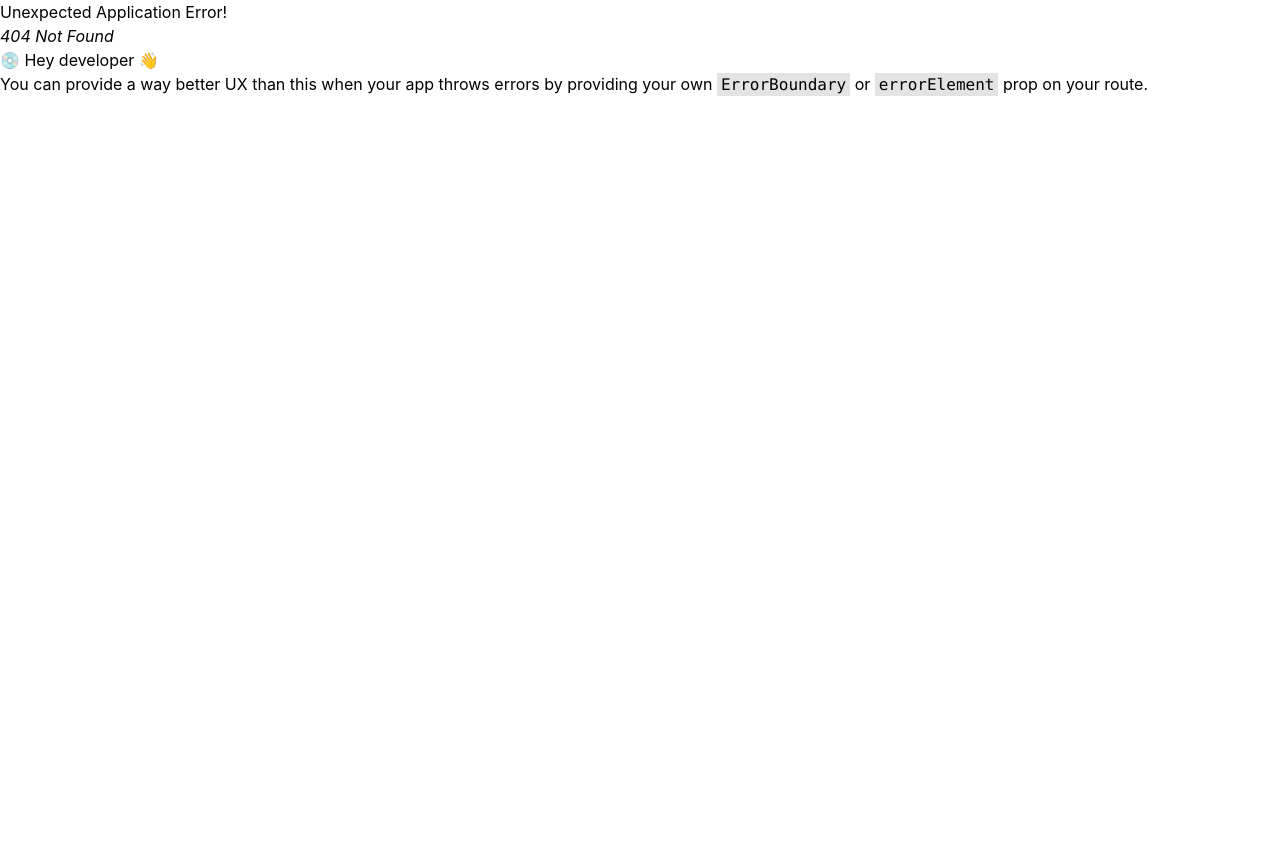
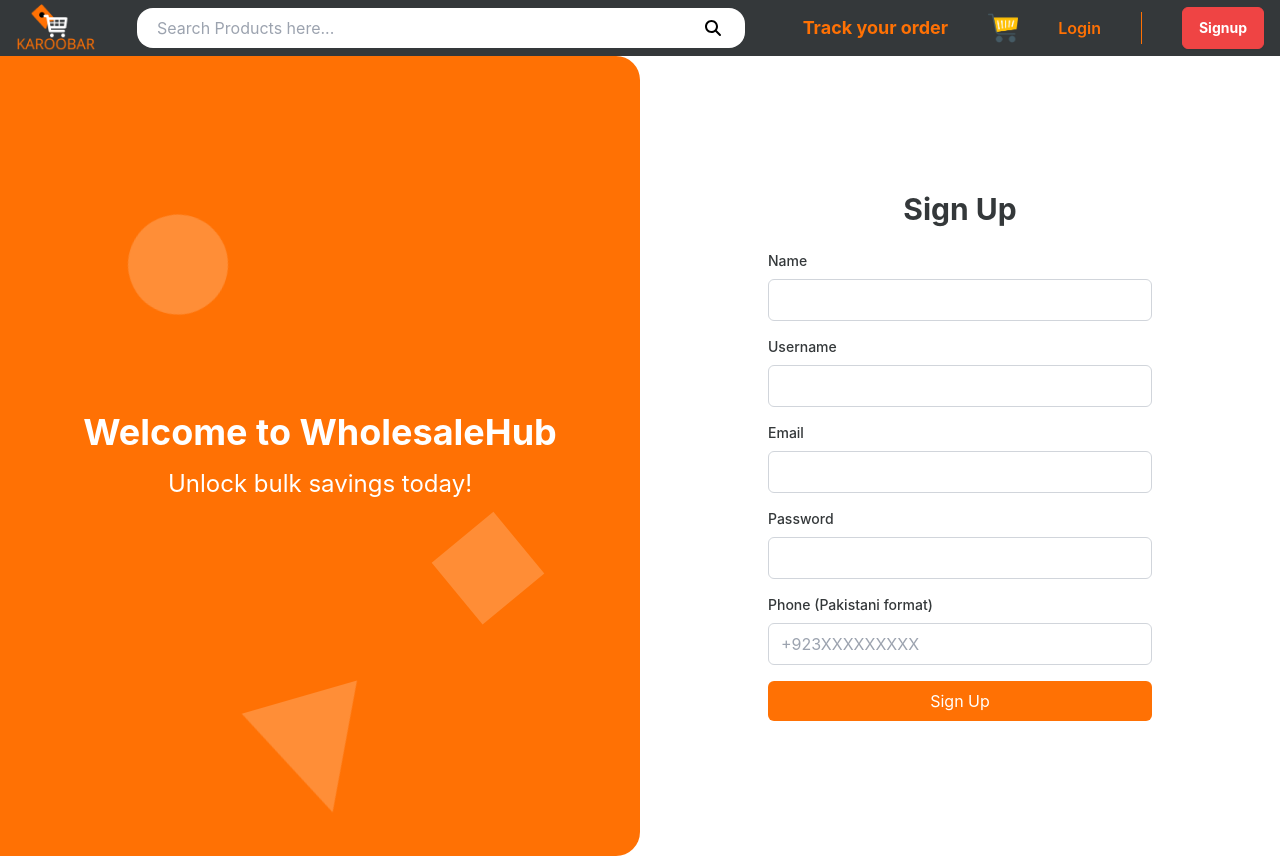
Before and after one commit to CodeBard-x88/B2B-Wholesale-Marketplace, a React (Create React App) app in the folder frontend/: page /signup in a window 1280 px wide. Before the commit this address had no page. Before the commit the page ends 800 px from the top, so only its background shows below. Built offline with nearby package versions, Linux system fonts and the light colour scheme.

Commit message:
feat<create signup form>

```diff
--- a/frontend/src/App.js
+++ b/frontend/src/App.js
@@ -12,6 +12,7 @@
 import ProductDescription from "./Components/ProductDescription";
 import SellerRegistrationForm from "./Components/SellerRegistrationForm"
 import CreateStoreForm from "./Components/CreateStoreForm";
+import SignupPage from "./Components/SignupForm";
 
 library.add(fab, faUser, faMagnifyingGlass)
 
@@ -41,6 +42,10 @@
     {
       path: "/CreateStore",
       element: <><HeaderMainStore /><CreateStoreForm/></>
+    },
+    {
+      path: "/signup",
+      element: <><HeaderMainStore/><SignupPage/></>
     }
   ]);
   return (
--- a/frontend/src/Components/HeaderMainStore.js
+++ b/frontend/src/Components/HeaderMainStore.js
@@ -1,6 +1,6 @@
 import React, { useState } from "react";
 import { FontAwesomeIcon } from '@fortawesome/react-fontawesome';
-import { Link } from "react-router-dom";
+import { Link, useNavigate } from "react-router-dom";
 import { TextAnimationClasses, IconsAnimationClasses } from "../Utilities";
 import {toggleLoginStatus} from "../redux/Slices/LoginSlice"
 import { useDispatch, useSelector } from "react-redux";
@@ -10,6 +10,7 @@
   const UserRole = useSelector((state) => state.userrole.value);
   const HasStore = useSelector(state => state.storeStatus.value);
   const dispatch = useDispatch();
+  const navigate = useNavigate();
   const [profileOptionsVisible, setProfileOptionsVisible] = useState(false);
 
   function Logout(e){
@@ -96,7 +97,7 @@
           <>
             <Link to="/login" className="text-[#FF7104] font-semibold">Login</Link>
             <div className="bg-[#FF7104] w-[1px] h-8"></div>
-            <button className="bg-red-500 border border-red-500 rounded-md shadow-sm text-white font-bold text-sm leading-4 min-h-[40px] px-4 py-3 hover:bg-transparent hover:text-red-500 active:opacity-50">
+            <button onClick={() => navigate("/signup")} className="bg-red-500 border border-red-500 rounded-md shadow-sm text-white font-bold text-sm leading-4 min-h-[40px] px-4 py-3 hover:bg-transparent hover:text-red-500 active:opacity-50">
               Signup
             </button>
           </>
--- /dev/null
+++ b/frontend/src/Components/SignupForm.js
@@ -0,0 +1,225 @@
+import React, { useState, useEffect } from 'react'
+import { motion, AnimatePresence } from 'framer-motion'
+import { useNavigate } from 'react-router-dom'
+import { useDispatch } from 'react-redux';
+import {toggleLoginStatus} from "../redux/Slices/LoginSlice";
+import { SetStoreStatus } from "../redux/Slices/Store";
+import { SetUserRole } from "../redux/Slices/UserRole";
+
+export default function SignupPage() {
+  const [formData, setFormData] = useState({
+    Name: '',
+    username: '',
+    Email: '',
+    password: '',
+    Phone: '',
+  })
+
+  const dispatch = useDispatch();
+  const navigate = useNavigate();
+  const [currentTextIndex, setCurrentTextIndex] = useState(0)
+  const [errorText, setErrorText] = useState('');
+  const encouragingTexts = [
+    "Join the wholesale revolution!",
+    "Unlock bulk savings today!",
+    "Grow your business with us!",
+    "Wholesale made easy!",
+    "Connect with top suppliers!"
+  ]
+
+  useEffect(() => {
+    const interval = setInterval(() => {
+      setCurrentTextIndex((prevIndex) => (prevIndex + 1) % encouragingTexts.length)
+    }, 4000) // Change text every 4 seconds
+
+    return () => clearInterval(interval)
+  }, [encouragingTexts.length])
+
+  const handleChange = (e) => {
+    const { name, value } = e.target
+    setFormData(prevState => ({
+      ...prevState,
+      [name]: value
+    }))
+  }
+
+  const handleSubmit = async (e) => {
+    e.preventDefault()
+    const response = await fetch("http://localhost:5000/users/submitSignupForm",
+        {
+            method: 'POST',
+            body: formData
+        }
+    )
+    if(response.Ok){
+        const loginResponse = await fetch('http://localhost:5000/users/login', {
+            method: 'POST',
+            headers: { 'Content-Type': 'application/json' },
+            body: JSON.stringify({ email: formData.Email, password: formData.password })
+        });
+
+        if(loginResponse.ok){
+            const data = await loginResponse.json();
+            dispatch(SetUserRole(data.role));
+          dispatch(SetStoreStatus(data.storeStatus));
+          const expirationDate = new Date();
+          expirationDate.setDate(expirationDate.getDate() + 2); // Set expiration to 2 days from now
+          document.cookie = `token=${data.token}; path=/; expires=${expirationDate.toUTCString()}`;;
+          dispatch(toggleLoginStatus());
+          navigate('/');
+        }
+        else{
+            setErrorText("Signed Up.\nUnable to Login!");
+            setTimeout(()=> navigate("/login"), 5000);
+        }
+    }
+    else{
+        setErrorText("Unable to Signup!");
+        setTimeout(() => setErrorText(""), 5000);
+    }
+  }
+
+  const shapes = [
+    { type: 'circle', size: 100, x: '20%', y: '20%', duration: 5 },
+    { type: 'square', size: 80, x: '70%', y: '60%', duration: 7 },
+    { type: 'triangle', size: 120, x: '40%', y: '80%', duration: 6 },
+  ]
+
+  return (
+    <div className="flex h-screen">
+      <motion.div
+        initial={{ opacity: 0, x: -50 }}
+        animate={{ opacity: 1, x: 0 }}
+        transition={{ duration: 0.5 }}
+        className="w-1/2 bg-[#FF7104] flex items-center justify-center rounded-r-3xl overflow-hidden relative"
+      >
+        {shapes.map((shape, index) => (
+          <motion.div
+            key={index}
+            className="absolute"
+            style={{
+              width: shape.size,
+              height: shape.size,
+              left: shape.x,
+              top: shape.y,
+            }}
+            animate={{
+              y: [0, -20, 0],
+              rotate: [0, 360],
+            }}
+            transition={{
+              y: { duration: shape.duration, repeat: Infinity, ease: 'easeInOut' },
+              rotate: { duration: shape.duration * 2, repeat: Infinity, ease: 'linear' },
+            }}
+          >
+            {shape.type === 'circle' && (
+              <div className="w-full h-full rounded-full bg-[#ffffff] bg-opacity-20" />
+            )}
+            {shape.type === 'square' && (
+              <div className="w-full h-full bg-[#ffffff] bg-opacity-20" />
+            )}
+            {shape.type === 'triangle' && (
+              <div className="w-full h-full bg-[#ffffff] bg-opacity-20" style={{
+                clipPath: 'polygon(50% 0%, 0% 100%, 100% 100%)',
+              }} />
+            )}
+          </motion.div>
+        ))}
+        <AnimatePresence mode="wait">
+          <motion.div
+            key={currentTextIndex}
+            initial={{ opacity: 0, y: 20 }}
+            animate={{ opacity: 1, y: 0 }}
+            exit={{ opacity: 0, y: -20 }}
+            transition={{ duration: 0.5 }}
+            className="text-center z-10"
+          >
+            <h2 className="text-4xl font-bold text-white mb-4">Welcome to WholesaleHub</h2>
+            <p className="text-2xl text-white">{encouragingTexts[currentTextIndex]}</p>
+          </motion.div>
+        </AnimatePresence>
+      </motion.div>
+      <div className="w-1/2 bg-[#ffffff] flex items-center justify-center">
+        <motion.div
+          initial={{ opacity: 0, y: 50 }}
+          animate={{ opacity: 1, y: 0 }}
+          transition={{ duration: 0.5 }}
+          className="w-full max-w-md p-8"
+        >
+          <h2 className="text-3xl font-bold mb-6 text-center text-[#34383A]">Sign Up</h2>
+          <p className='text-red-800 font-semibold'>{errorText}</p>
+          <form onSubmit={handleSubmit} className="space-y-4">
+            <div className="space-y-2">
+              <label htmlFor="name" className="block text-sm font-medium text-[#34383A]">Name</label>
+              <input
+                id="name"
+                name="name"
+                type="text"
+                required
+                value={formData.Name}
+                onChange={handleChange}
+                className="w-full px-3 py-2 border border-gray-300 rounded-md focus:outline-none focus:ring-2 focus:ring-[#FF7104]"
+              />
+            </div>
+            <div className="space-y-2">
+              <label htmlFor="username" className="block text-sm font-medium text-[#34383A]">Username</label>
+              <input
+                id="username"
+                name="username"
+                type="text"
+                required
+                value={formData.username}
+                onChange={handleChange}
+                className="w-full px-3 py-2 border border-gray-300 rounded-md focus:outline-none focus:ring-2 focus:ring-[#FF7104]"
+              />
+            </div>
+            <div className="space-y-2">
+              <label htmlFor="email" className="block text-sm font-medium text-[#34383A]">Email</label>
+              <input
+                id="email"
+                name="email"
+                type="email"
+                required
+                value={formData.Email}
+                onChange={handleChange}
+                className="w-full px-3 py-2 border border-gray-300 rounded-md focus:outline-none focus:ring-2 focus:ring-[#FF7104]"
+              />
+            </div>
+            <div className="space-y-2">
+              <label htmlFor="password" className="block text-sm font-medium text-[#34383A]">Password</label>
+              <input
+                id="password"
+                name="password"
+                type="password"
+                required
+                value={formData.password}
+                onChange={handleChange}
+                className="w-full px-3 py-2 border border-gray-300 rounded-md focus:outline-none focus:ring-2 focus:ring-[#FF7104]"
+              />
+            </div>
+            <div className="space-y-2">
+              <label htmlFor="phone" className="block text-sm font-medium text-[#34383A]">Phone (Pakistani format)</label>
+              <input
+                id="phone"
+                name="phone"
+                type="tel"
+                required
+                value={formData.Phone}
+                onChange={handleChange}
+                pattern="^(\+92|0092|0)[3][0-9]{9}$"
+                placeholder="+923XXXXXXXXX"
+                className="w-full px-3 py-2 border border-gray-300 rounded-md focus:outline-none focus:ring-2 focus:ring-[#FF7104]"
+              />
+            </div>
+            <button
+              type="submit"
+              className="w-full bg-[#FF7104] text-white py-2 px-4 rounded-md hover:bg-[#e66700] transition duration-300"
+            >
+              Sign Up
+            </button>
+          </form>
+        </motion.div>
+      </div>
+    </div>
+  )
+}
```
